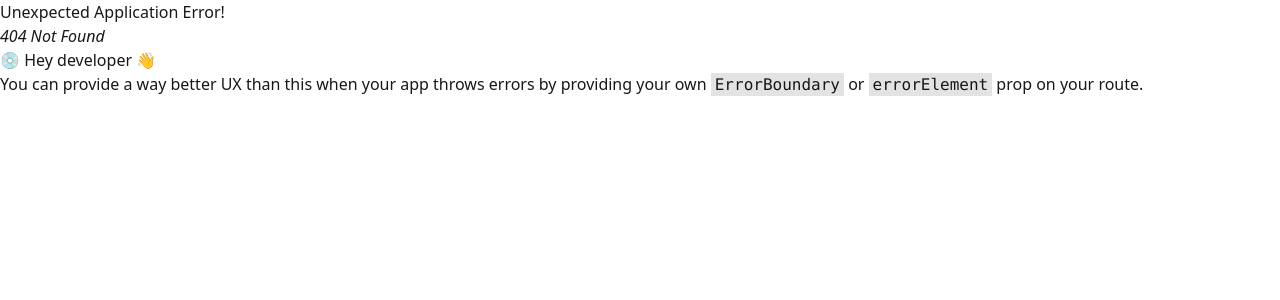
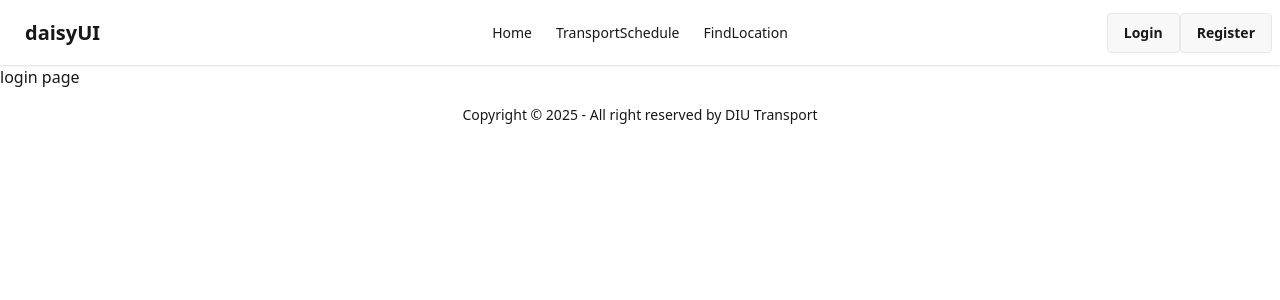
Before and after one commit to Pullock4981/diu_transport_client, a React (Vite) app: page /login in a window 1280 px wide. Before the commit this address had no page. Shown: the top 300 px of the page. Built offline with nearby package versions, Linux system fonts and the light colour scheme.

Commit message:
add login and register btn to navbar

```diff
--- a/src/rauter/rauter.jsx
+++ b/src/rauter/rauter.jsx
@@ -3,6 +3,8 @@ import RootLayout from "../layouts/RootLayout";
 import Home from "../Pages/Home/Home";
 import TransportSchedule from "../Pages/TransportSchedule/TransportSchedule";
 import FindLocation from "../Pages/FindLocation/FindLocation";
+import Login from "../shared/Login/Login";
+import Register from "../shared/Register/Register";
 
 const router = createBrowserRouter([
     {
@@ -14,12 +16,20 @@ const router = createBrowserRouter([
                 Component: Home
             },
             {
-                path: "transportSchedule",
+                path: "/transportSchedule",
                 Component: TransportSchedule
             },
             {
-                path: "transportLocation",
+                path: "/transportLocation",
                 Component: FindLocation
+            },
+            {
+                path: "/login",
+                Component: Login
+            },
+            {
+                path: "/register",
+                Component: Register
             }
         ]
     },
--- /dev/null
+++ b/src/shared/Login/Login.jsx
@@ -0,0 +1,13 @@
+import React from 'react';
+
+const Login = () => {
+    return (
+        <div>
+            <h1>
+                login page
+            </h1>
+        </div>
+    );
+};
+
+export default Login;
--- a/src/shared/Navbar.jsx
+++ b/src/shared/Navbar.jsx
@@ -34,7 +34,8 @@ const Navbar = () => {
                 </ul>
             </div>
             <div className="navbar-end">
-                <a className="btn">Button</a>
+                <NavLink to="/login" className="btn">Login</NavLink>
+                <NavLink to="/register" className="btn">Register</NavLink>
             </div>
         </div>
     );
--- /dev/null
+++ b/src/shared/Register/Register.jsx
@@ -0,0 +1,13 @@
+import React from 'react';
+
+const Register = () => {
+    return (
+        <div>
+            <h1>
+                this is register page......
+            </h1>
+        </div>
+    );
+};
+
+export default Register;
```
